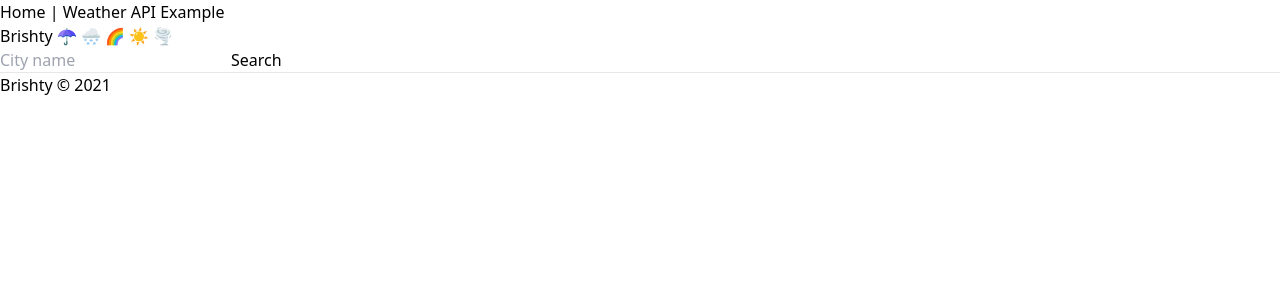
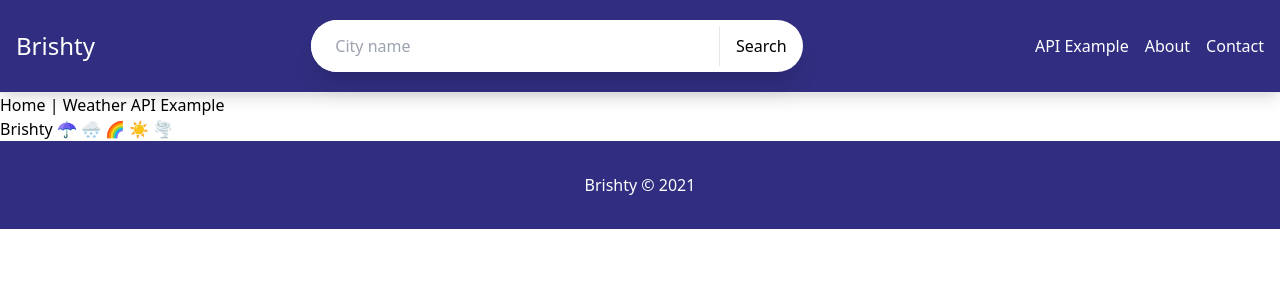
Before and after one commit to 92AM/brishty, a Next.js app: page / in a window 1280 px wide. Shown: the top 300 px of the page. Built offline with nearby package versions, Linux system fonts and the light colour scheme.

Commit message:
Adds header and footer styling

```diff
--- /dev/null
+++ b/components/Header.tsx
@@ -0,0 +1,50 @@
+import React from 'react'
+import SearchLocation from "./SearchLocation";
+
+const exampleWeatherApiExample: string = "/api/weather?location=london";
+
+const Header = () => {
+    return (
+        <header className="bg-indigo-900 border-b md:flex md:items-center md:justify-between p-4 pb-0 shadow-lg md:pb-4">
+
+            <div className="flex items-center justify-between mb-4 md:mb-0">
+                <h1 className="leading-none text-2xl text-black">
+                    <a className="no-underline text-white hover:underline" href="/">
+                        Brishty
+                    </a>
+                </h1>
+                <a className="text-black hover:text-orange md:hidden" href="#">
+                    <i className="fa fa-2x fa-bars"/>
+                </a>
+            </div>
+
+            <SearchLocation/>
+
+            <nav>
+                <ul className="list-reset md:flex md:items-center">
+                    <li className="md:ml-4">
+                        <a className="block no-underline hover:underline py-2 text-white md:border-none md:p-0"
+                           href={exampleWeatherApiExample}>
+                            API Example
+                        </a>
+                    </li>
+                    <li className="md:ml-4">
+                        <a className="border-t block no-underline hover:underline py-2 text-white md:border-none md:p-0"
+                           href="#">
+                            About
+                        </a>
+                    </li>
+                    <li className="md:ml-4">
+                        <a className="border-t block no-underline hover:underline py-2 text-white md:border-none md:p-0"
+                           href="#">
+                            Contact
+                        </a>
+                    </li>
+                </ul>
+            </nav>
+
+        </header>
+    );
+};
+
+export default Header
--- a/components/Layout.tsx
+++ b/components/Layout.tsx
@@ -1,6 +1,7 @@
 import React, {ReactNode} from 'react'
 import Link from 'next/link'
 import Head from 'next/head'
+import Header from "./Header";
 
 type Props = {
     children?: ReactNode
@@ -16,6 +17,7 @@ const Layout = ({children, title = 'Brishty'}: Props) => (
             <meta charSet="utf-8"/>
             <meta name="viewport" content="initial-scale=1.0, width=device-width"/>
         </Head>
+        <Header/>
         <header>
             <nav>
                 <Link href="/">
@@ -28,9 +30,8 @@ const Layout = ({children, title = 'Brishty'}: Props) => (
             </nav>
         </header>
         {children}
-        <footer>
-            <hr/>
-            <span>Brishty &#169; 2021</span>
+        <footer className="bg-indigo-900 text-white text-2l text-center p-8">
+            Brishty &#169; 2021
         </footer>
     </div>
 )
--- a/components/SearchLocation.tsx
+++ b/components/SearchLocation.tsx
@@ -3,7 +3,7 @@ import {getWindow} from "../services/BrowserService";
 
 const searchWeatherByLocation = (input: any) => {
     const windowLocation = getWindow().location;
-    windowLocation.assign(windowLocation + 'weather/' + input);
+    windowLocation.assign('/weather/' + input);
 }
 
 const SearchLocation = () => {
@@ -28,19 +28,22 @@ const SearchLocation = () => {
     };
 
     return (
-        <form onSubmit={onSearchSubmit} className="">
-            <div className="">
+        <form onSubmit={onSearchSubmit} className="mb-4 w-full md:mb-0 md:w-2/5">
+            <div className="p-1">
+                <div className="bg-white flex items-center rounded-full shadow-xl divide-x">
                     <input
-                    className="form-control"
+                        className="rounded-l-full w-full py-4 px-6 text-gray-700 leading-tight focus:outline-none"
                         type="search"
                         placeholder="City name"
                         value={input}
                         onChange={onSearchChange}
                         required
                     />
-                <button className="" type="button" onClick={onSearchSubmit}>
+                    <button className="flex items-center px-4 py-2 text-black hover:bg-teal-400"
+                            onClick={onSearchSubmit}>
                         Search
                     </button>
+                </div>
             </div>
         </form>
     );
--- a/pages/index.tsx
+++ b/pages/index.tsx
@@ -5,7 +5,7 @@ import SearchLocation from "../components/SearchLocation";
 const IndexPage = () => (
     <Layout title="Brishty - search for weather">
         <h1>Brishty ☂️ 🌨️ 🌈 ☀️ 🌪️ </h1>
-        <SearchLocation/>
+        {/*<SearchLocation/>*/}
     </Layout>
 )
 
```
Lines whose indentation alone changed are shown as unchanged.
